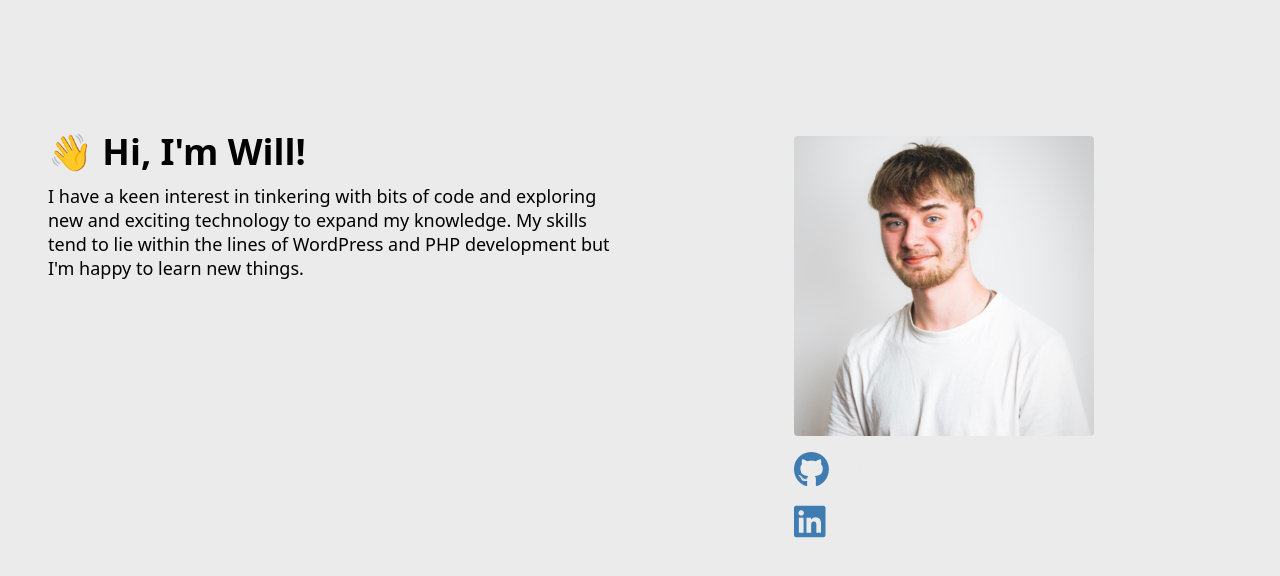
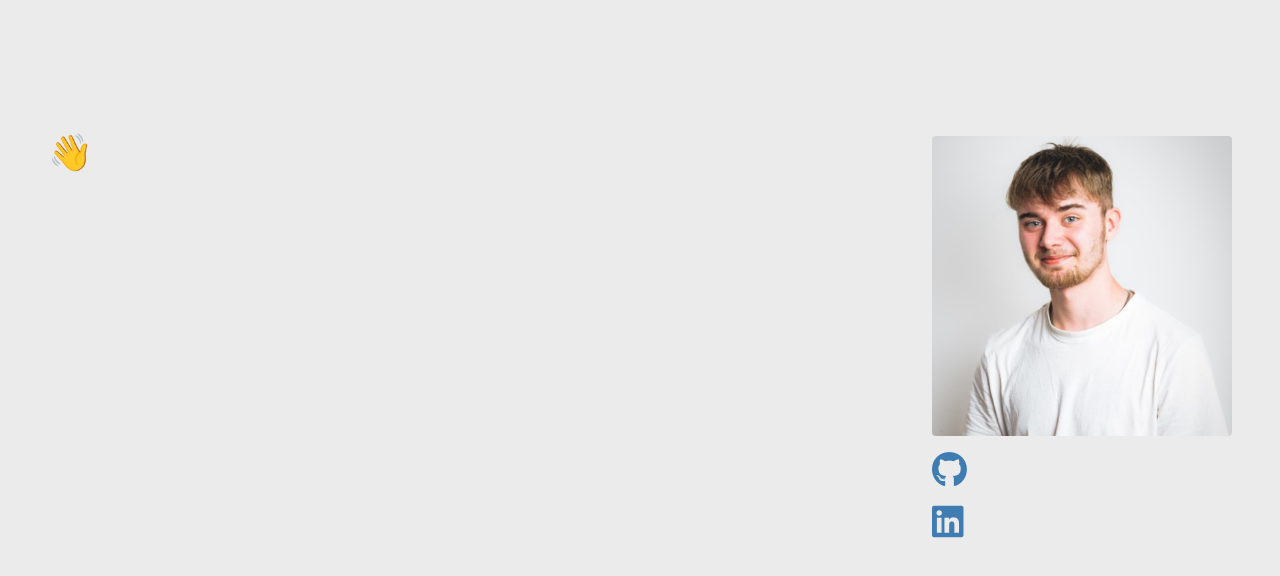
Before and after one commit to clarkedev/portfolio, a website: page index.html in a window 1280 px wide. Drawn offline with nearby package versions, Linux system fonts and the light colour scheme.

Commit message:
spacing + more info

```diff
--- a/index.html
+++ b/index.html
@@ -50,21 +50,22 @@
             <div id="about-me" class="grid grid-cols-2">
                 <div class="p-4">
                     <a href="#about-me">
-                        <h1 class="text-4xl font-semibold leading-8 dark:text-offwhite">👋 Hi, I'm Will!</h1>
+                        <h1 class="text-4xl font-semibold leading-8 text-offwhite">👋 Hi, I'm Will!</h1>
                     </a>
                     <div>
-                        <p class="leading-6 text-lg mt-4 dark:text-offwhite">I have a keen interest in tinkering with bits of code and exploring new and exciting technology to expand my knowledge. My skills tend to lie within the lines of WordPress and PHP development but I'm happy to learn new things.</p>
+                        <p class="leading-6 text-lg mt-4 text-offwhite">I have a keen interest in tinkering with bits of code and exploring new and exciting technology to expand my knowledge. My skills tend to lie within the lines of WordPress and PHP development but I'm happy to learn new things.</p>
 
                         <div class="mt-8">
                             <p class="text-offwhite text-sm font-semibold leading-6">MORE ABOUT ME...</p>
                             <p class="leading-6 text-lg mt-4 text-offwhite">
                                 In my free time I enjoy working out at the gym, listening to music and spending time with my family. I enjoy occasionally visiting the beach and really enjoy long drives in my car.
+                                I am also a fan of dark mode, <strong>everything</strong> must be darkmode (hence the website design). My preferred operating system is Apple, as I have become an <em>"Apple fanboy"</em> as of recent years.
                             </p>
                         </div>
                     </div>
                 </div>
 
-                <div class="justify-self-center p-4">
+                <div class="justify-self-end p-4">
                     <img class="max-w[300px] max-h-[300px] object-cover rounded" src="./dist/me.png">
                     <ul class="flex flex-col space-y-4 mt-4">
                         <li class="w-fit">
```
